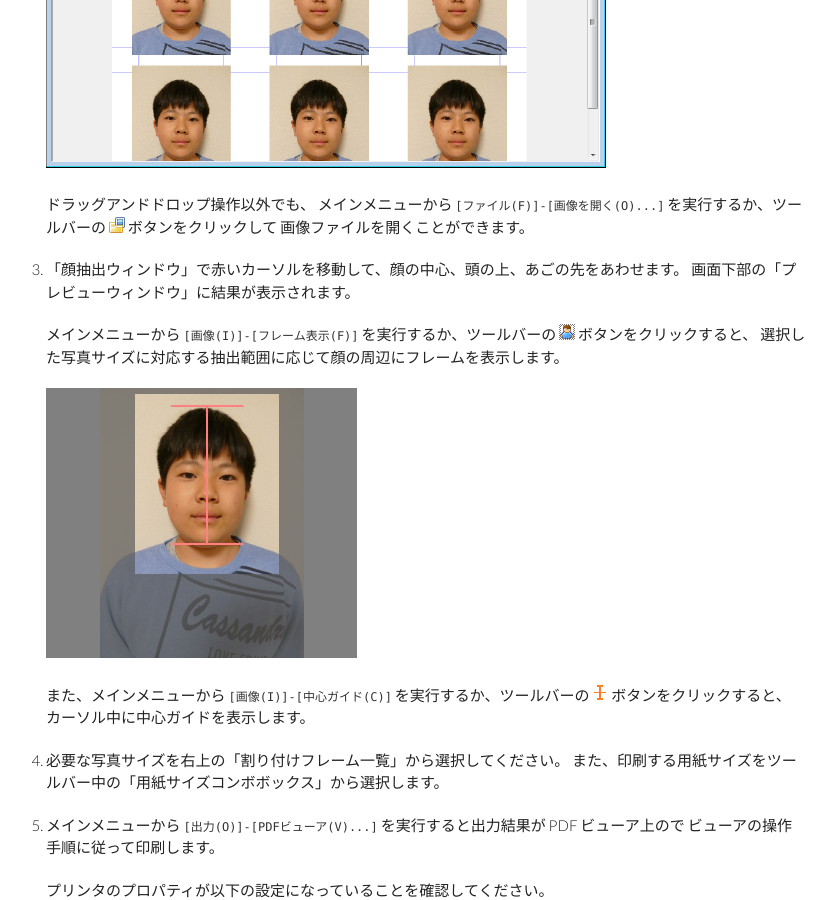
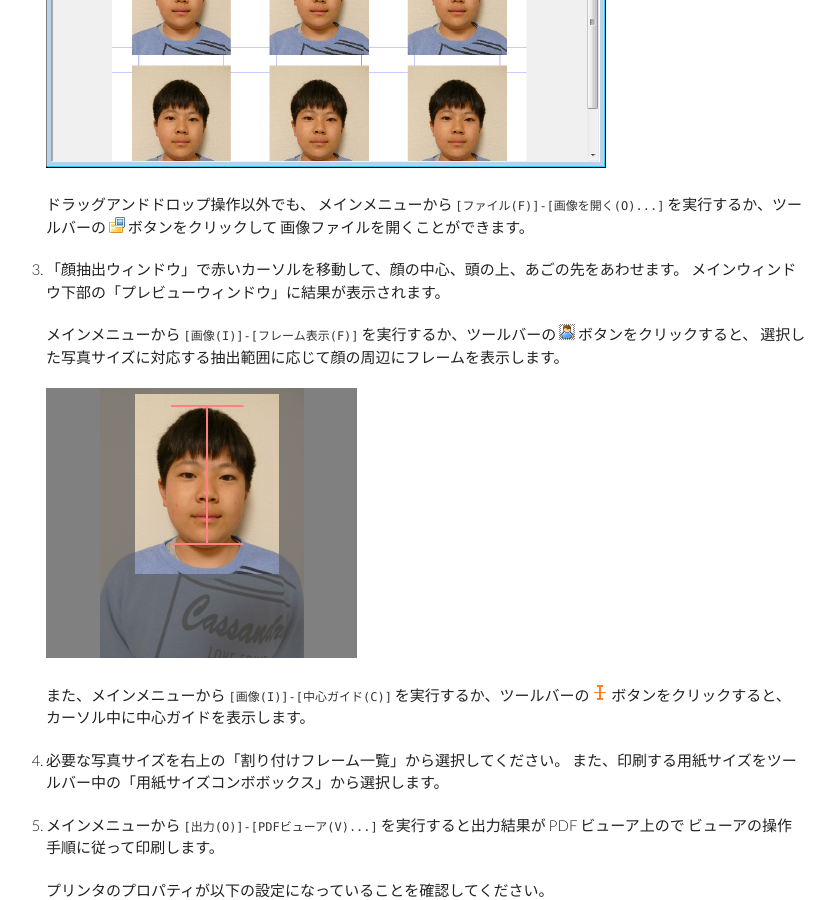
Before and after one commit to gura-app/gura-app.github.io, a Jekyll site: the page built from gurashot/index.md, in a window 1280 px wide and 900 px high, scrolled down 2907 px. Shown: the whole window, without its empty margins (234-1069 px from the left). Built offline with Jekyll 4.4.1, drawn with Linux system fonts in a browser that asks for light colours; Markdown is read by kramdown in place of the engine named in the settings; some of the changed text lies outside the part shown.

Commit message:
updated document

```diff
--- a/gurashot/index.md
+++ b/gurashot/index.md
@@ -87,7 +87,7 @@
 
 ## <a name="basic-operation"></a>4. 基本的な使い方
 
-1. アプリケーションを起動すると以下のメイン画面が表示されます。
+1. アプリケーションを起動すると以下のメインウィンドウが表示されます。
 
    ![main-blank](images/main-blank-shrink.png)
 
@@ -105,7 +105,7 @@
    画像ファイルを開くことができます。
 
 3. 「顔抽出ウィンドウ」で赤いカーソルを移動して、顔の中心、頭の上、あごの先をあわせます。
-   画面下部の「プレビューウィンドウ」に結果が表示されます。
+   メインウィンドウ下部の「プレビューウィンドウ」に結果が表示されます。
 
    メインメニューから `[画像(I)]-[フレーム表示(F)]` を実行するか、ツールバーの
    ![user_frosted](images/user_frosted.png) ボタンをクリックすると、
@@ -158,7 +158,7 @@
 `[Delete]` キーを押すと、選択した画像を一覧から画像をとりのぞくことができます。
 もとのファイルは削除されません。
 
-メイン画面からでも以下の操作で画像一覧中の画像を順次呼び出すことができます。
+メインウィンドウからでも以下の操作で画像一覧中の画像を順次呼び出すことができます。
 
 * メインメニューから `[ファイル(F)]-[前の画像(P)]` を実行するか、ツールバーの
   ![resultset_previous](images/resultset_previous.png) ボタンをクリックすると、
```
Also changed, not shown: other parts of gurashot/index.md (+1 -1 lines).
